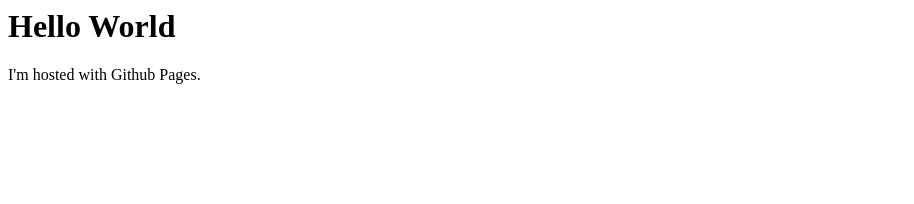
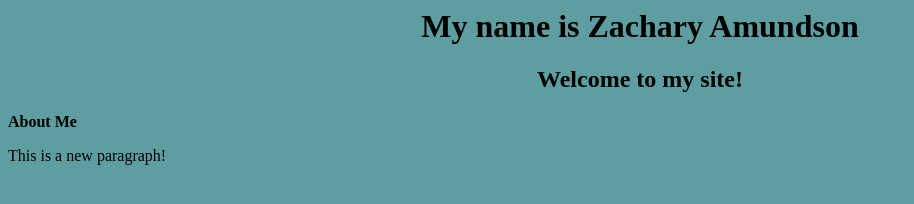
Before and after one commit to Amundson-Zac/Amundson-Zac.github.io, a plain HTML site: page Index.html in a window 1280 px wide. Shown: the whole page, without its empty margins (0-914 px from the left). Drawn offline with Linux system fonts and the light colour scheme.

Commit message:
Update Index.html

```diff
--- a/Index.html
+++ b/Index.html
@@ -1,7 +1,17 @@
 <DOCTYPE html>
 <html>
+
 <body>
-<h1>Hello World</h1>
-<p>I'm hosted with Github Pages.</p>
+
+<h1 style="text-align: center;">My name is Zachary Amundson</h1>
+
+<h2 style="text-align: center;">Welcome to my site!</h2>
+
+<body bgcolor = "#5F9EA0">
+
+<p><strong>About Me</strong></p>
+
+<p>This is a new paragraph! <br /><br /></p>
+
 </body>
 </html>
```
